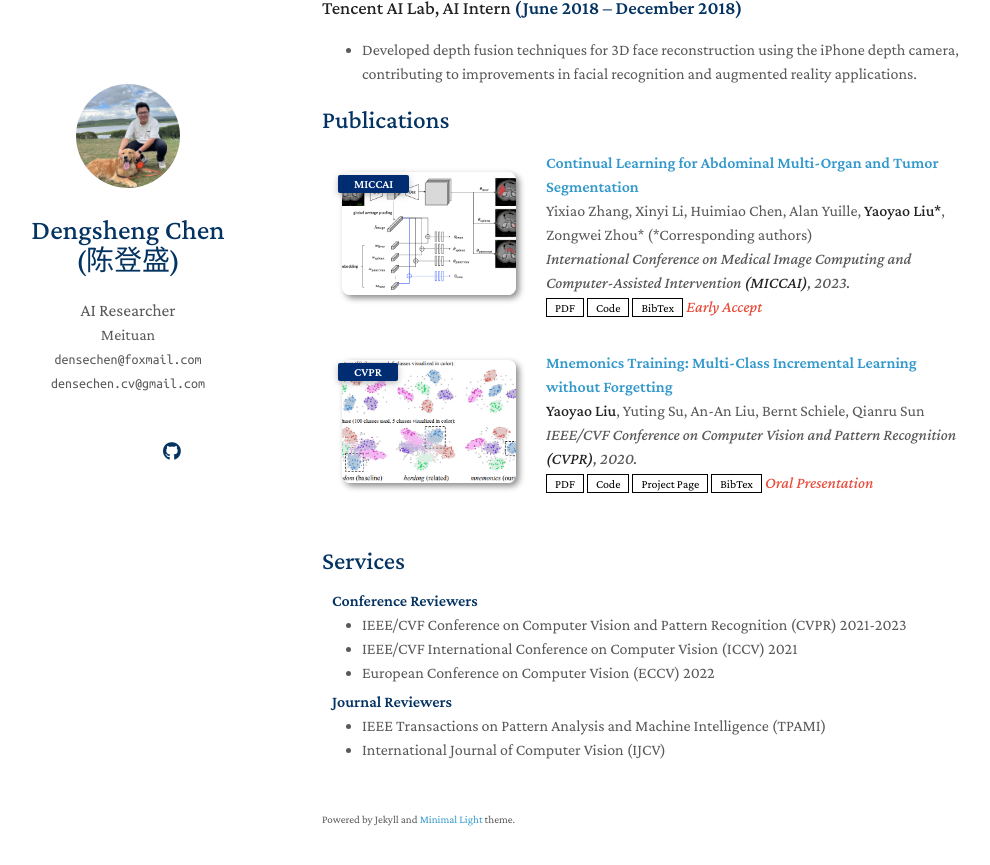
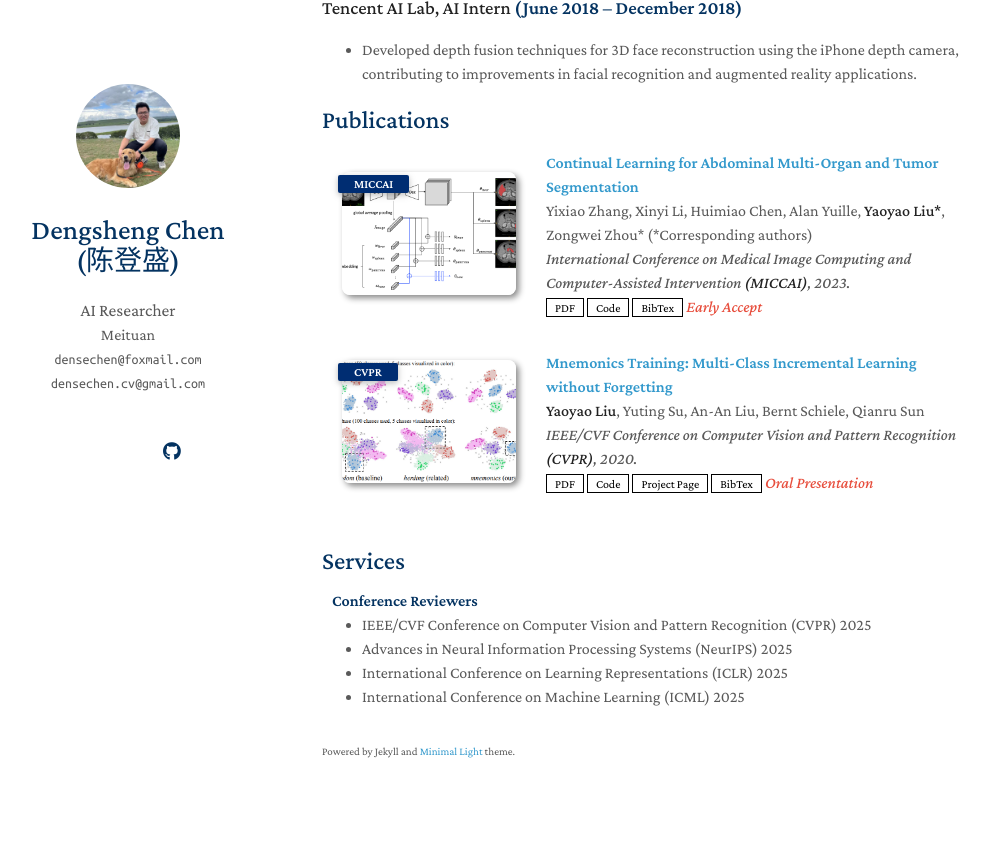
Before and after one commit to densechen/densechen.github.io, a Jekyll site: the page built from index.md, in a window 1280 px wide and 900 px high, scrolled down 1372 px. Shown: the top 865 px of the window, without its empty margins (148-1138 px from the left). Built offline with Jekyll 4.4.1, drawn with Linux system fonts in a browser that asks for light colours; a style sheet for code colours, icons or effects is not loaded; our own code applies the rules of GitHub Pages for plain Markdown files; after the commit the page ends 2204 px from its top, so only the background shows below that.

Commit message:
update reviewer service

```diff
--- a/_includes/services.md
+++ b/_includes/services.md
@@ -3,14 +3,9 @@
 <h4 style="margin:0 10px 0;">Conference Reviewers</h4>
 
 <ul style="margin:0 0 5px;">
-  <li><a href="http://cvpr2023.thecvf.com/"><autocolor>IEEE/CVF Conference on Computer Vision and Pattern Recognition (CVPR) 2021-2023</autocolor></a></li>
-  <li><a href="http://iccv2021.thecvf.com/"><autocolor>IEEE/CVF International Conference on Computer Vision (ICCV) 2021</autocolor></a></li>
-  <li><a href="https://eccv2022.ecva.net/"><autocolor>European Conference on Computer Vision (ECCV) 2022</autocolor></a></li>
+  <li><a href="http://cvpr2023.thecvf.com/"><autocolor>
+IEEE/CVF Conference on Computer Vision and Pattern Recognition (CVPR) 2025</autocolor></a></li>
+  <li><a href="https://neurips.cc/"><autocolor>Advances in Neural Information Processing Systems (NeurIPS) 2025</autocolor></a></li>
+  <li><a href="https://iclr.cc/"><autocolor>International Conference on Learning Representations (ICLR) 2025</autocolor></a></li>
+  <li><a href="https://icml.cc/"><autocolor>International Conference on Machine Learning (ICML) 2025</autocolor></a></li>
 </ul>
-
-<h4 style="margin:0 10px 0;">Journal Reviewers</h4>
-
-<ul style="margin:0 0 20px;">
-  <li><a href="https://www.computer.org/csdl/journal/tp"><autocolor>IEEE Transactions on Pattern Analysis and Machine Intelligence (TPAMI)</autocolor></a></li>
-  <li><a href="https://www.springer.com/journal/11263"><autocolor>International Journal of Computer Vision (IJCV)</autocolor></a></li>
-</ul>
```
